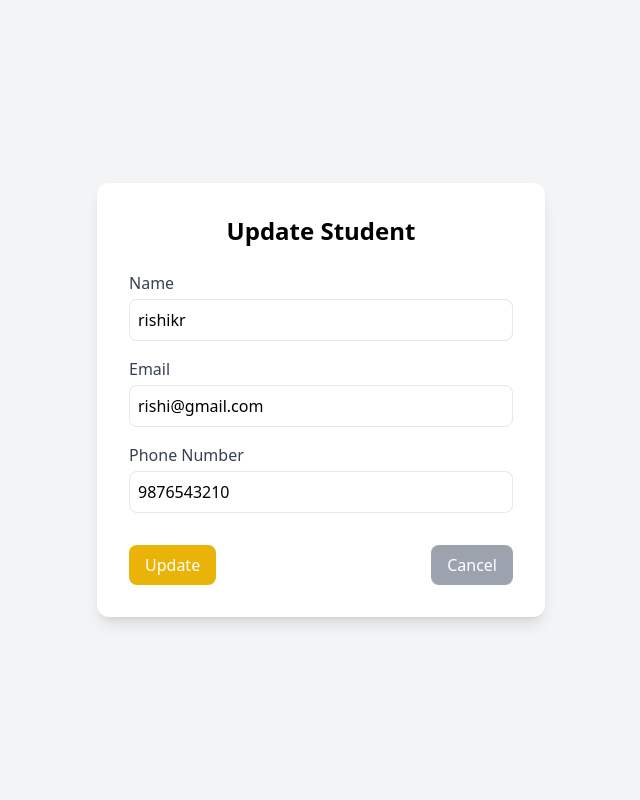
After one commit to rishithehindu/git-Trial, a Django app: page /student/update-student/11 in a window 1280 px wide. The commit adds this page. Shown: the whole page, without its empty margins (319-959 px from the left). Run offline with Django 5.2, Linux system fonts and the light colour scheme; data comes from the database, SQL or seed files in the repository; both versions use the stored data as it was after the commit; some libraries are stand-ins or nearby versions.

Commit message:
mere project me crud operation implement ho gayi hai

```diff
--- a/sms/student/urls.py
+++ b/sms/student/urls.py
@@ -2,6 +2,10 @@ from django.urls import path
 from . import views
 
 urlpatterns = [
-    path("std/", views.student_home),
-    path("add-student/", views.add_student)
+    path("std/", views.student_home, name="student_home"),
+    path("add-student/", views.add_student, name="add_student"),
+
+    path("update-student/<int:student_id>", views.update_student, name="update_student"),
+
+    path("delete-student/<int:student_id>",views.delete_student, name="delete_student")
 ]
--- a/sms/student/views.py
+++ b/sms/student/views.py
@@ -1,4 +1,4 @@
-from django.shortcuts import render
+from django.shortcuts import render, redirect
 
 from .models import Student
 
@@ -17,6 +17,7 @@ def student_home(request):
 
 def add_student(request):
 
+
     if request.method == "POST" :
         #yaha hoga database me student save
         student_name = request.POST.get("input_name")
@@ -29,4 +30,35 @@ def add_student(request):
             phone_number = student_phone_number
         )
 
+        return redirect("student_home")
+
     return render(request, "student/add_student.html")
+
+def delete_student(request, student_id):
+
+    my_student = Student.objects.get(id = student_id)
+
+    my_student.delete()
+
+    return redirect("student_home")
+
+def update_student(request, student_id):
+
+
+    student = Student.objects.get(id = student_id)
+
+    if request.method == "POST":
+
+        student.name = request.POST.get("name")
+        student.email = request.POST.get("email")
+        student.phone_number = request.POST.get("phone")
+
+        student.save()
+
+        return redirect("student_home")
+
+    parameters ={
+        "student": student
+    }
+
+    return render(request, "student/update_student.html",parameters)
--- /dev/null
+++ b/sms/templates/student/update_student.html
@@ -0,0 +1,61 @@
+<!DOCTYPE html>
+<html lang="en">
+<head>
+    <meta charset="UTF-8">
+    <meta name="viewport" content="width=device-width, initial-scale=1.0">
+    <title>Update Student</title>
+    <script src="https://cdn.tailwindcss.com"></script>
+</head>
+
+<body class="bg-gray-100 flex items-center justify-center min-h-screen">
+
+    <div class="bg-white p-8 rounded-xl shadow-lg w-full max-w-md">
+
+        <h2 class="text-2xl font-bold text-center mb-6">Update Student</h2>
+
+        <form  method="POST" class="space-y-4">
+
+            {% csrf_token %}
+
+            <!-- Name -->
+            <div>
+                <label class="block text-gray-700 font-medium">Name</label>
+                <input type="text" name="name" value="{{ student.name}}"
+                class="w-full mt-1 p-2 border rounded-lg focus:outline-none focus:ring-2 focus:ring-blue-400">
+            </div>
+
+            <!-- Email -->
+            <div>
+                <label class="block text-gray-700 font-medium">Email</label>
+                <input type="email" name="email" value="{{ student.email }}"
+                class="w-full mt-1 p-2 border rounded-lg focus:outline-none focus:ring-2 focus:ring-blue-400">
+            </div>
+
+            <!-- Phone -->
+            <div>
+                <label class="block text-gray-700 font-medium">Phone Number</label>
+                <input type="text" name="phone" value="{{ student.phone_number }}"
+                class="w-full mt-1 p-2 border rounded-lg focus:outline-none focus:ring-2 focus:ring-blue-400">
+            </div>
+
+            <!-- Buttons -->
+            <div class="flex justify-between pt-4">
+
+                <button type="submit"
+                class="bg-yellow-500 text-white px-4 py-2 rounded-lg hover:bg-yellow-600">
+                    Update
+                </button>
+
+                <a href="index.html"
+                class="bg-gray-400 text-white px-4 py-2 rounded-lg hover:bg-gray-500">
+                    Cancel
+                </a>
+
+            </div>
+
+        </form>
+
+    </div>
+
+</body>
+</html>
```
Also changed, not shown: sms/templates/student/student_home.html (+6 -8 lines), sms/db.sqlite3.
